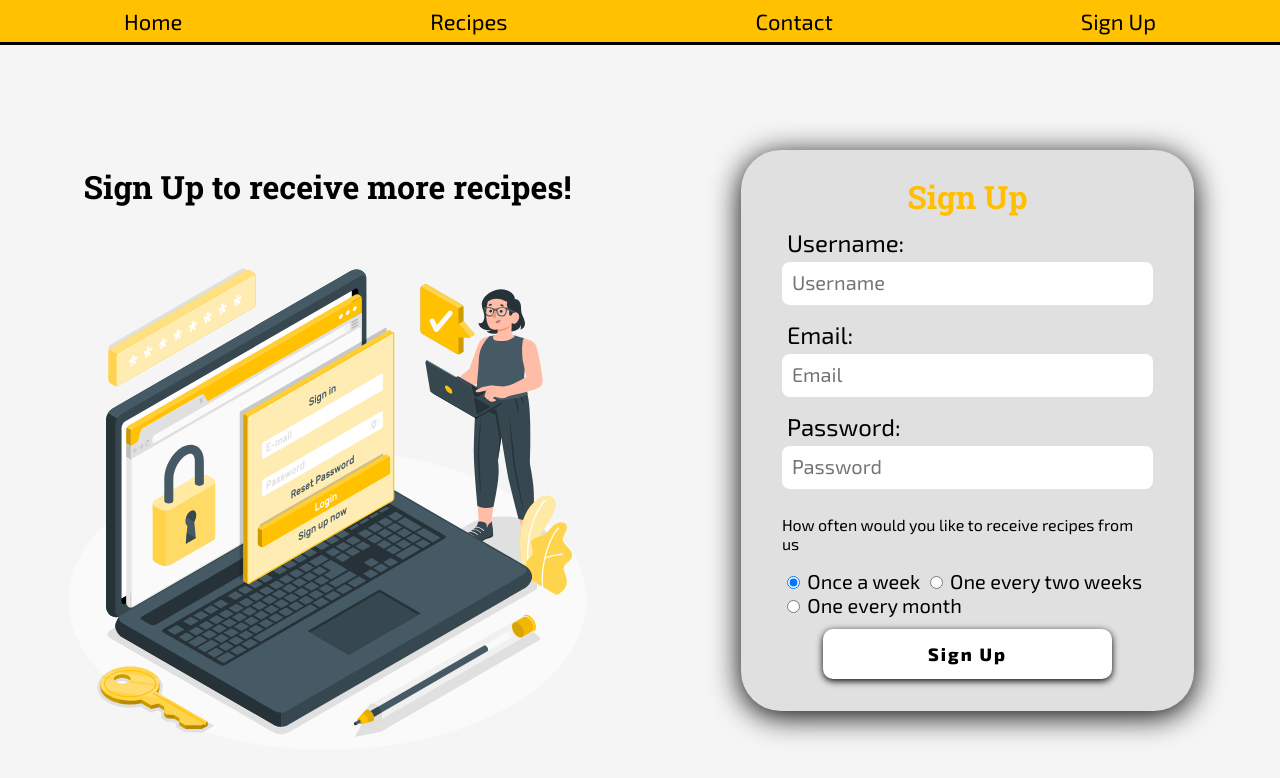
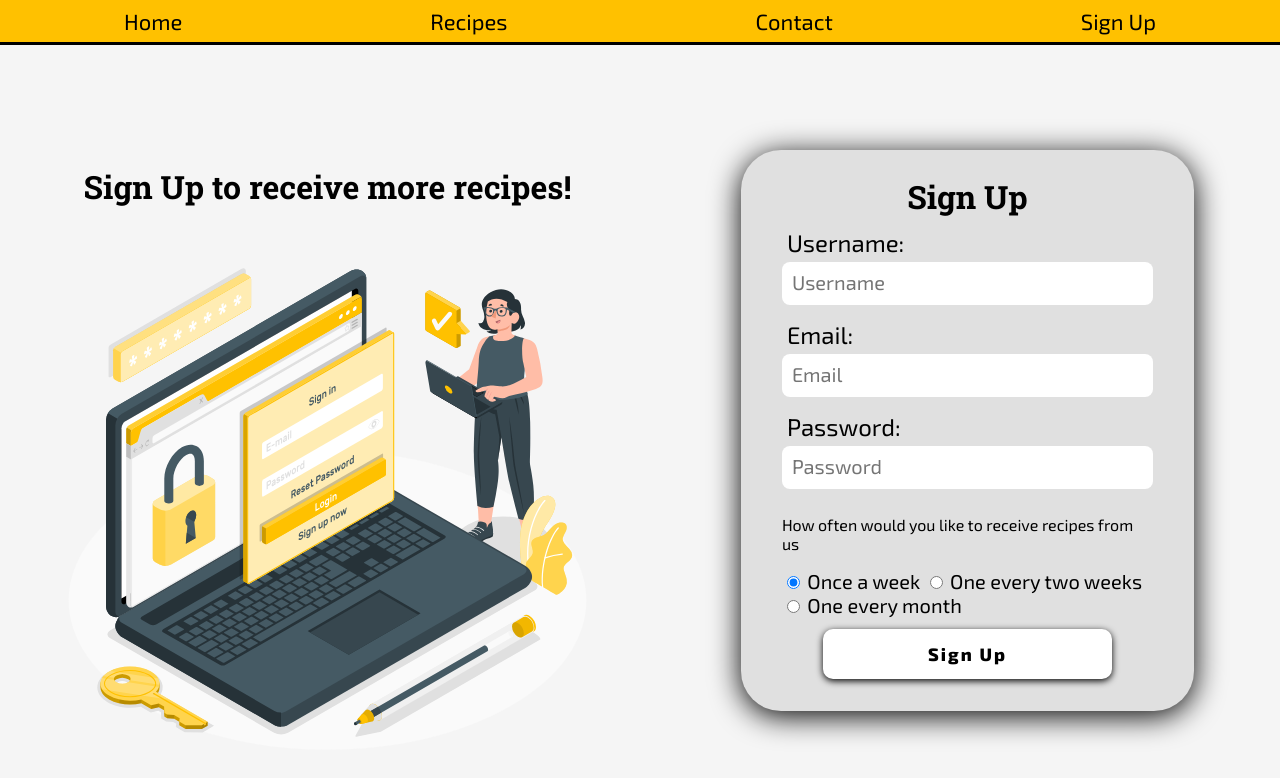
Before and after one commit to Jonatas-01/delightful-bite, a plain HTML site: page sign-up.html in a window 1280 px wide. Drawn offline with Linux system fonts and the light colour scheme.

Commit message:
title color change to black in sing up box form

```diff
--- a/assets/css/style.css
+++ b/assets/css/style.css
@@ -345,7 +345,7 @@ form > p{
 }
 
 .register-box > h1{
-   color: #ffbf00;
+   color: #000000;
    margin: 5px;
 }
 
```
